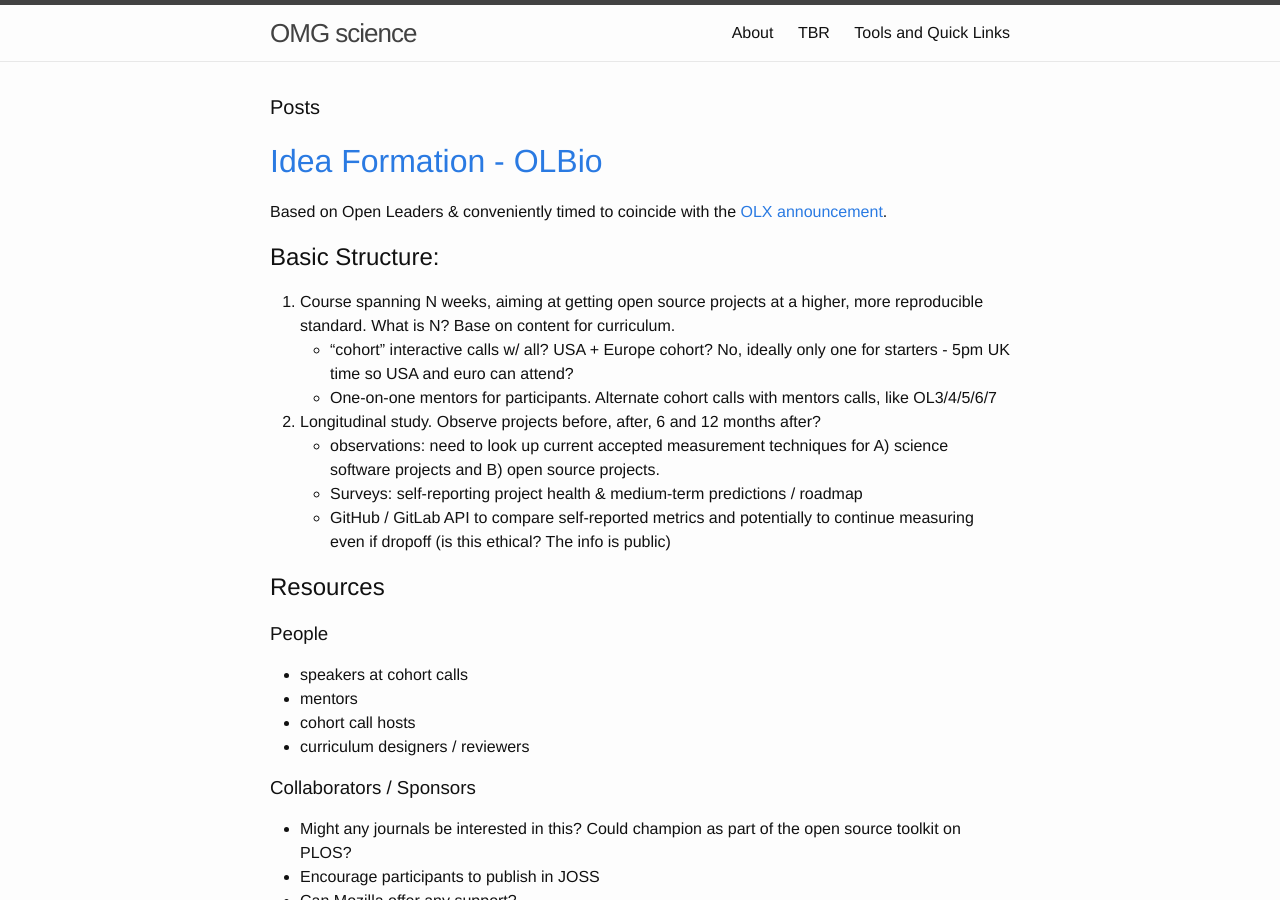
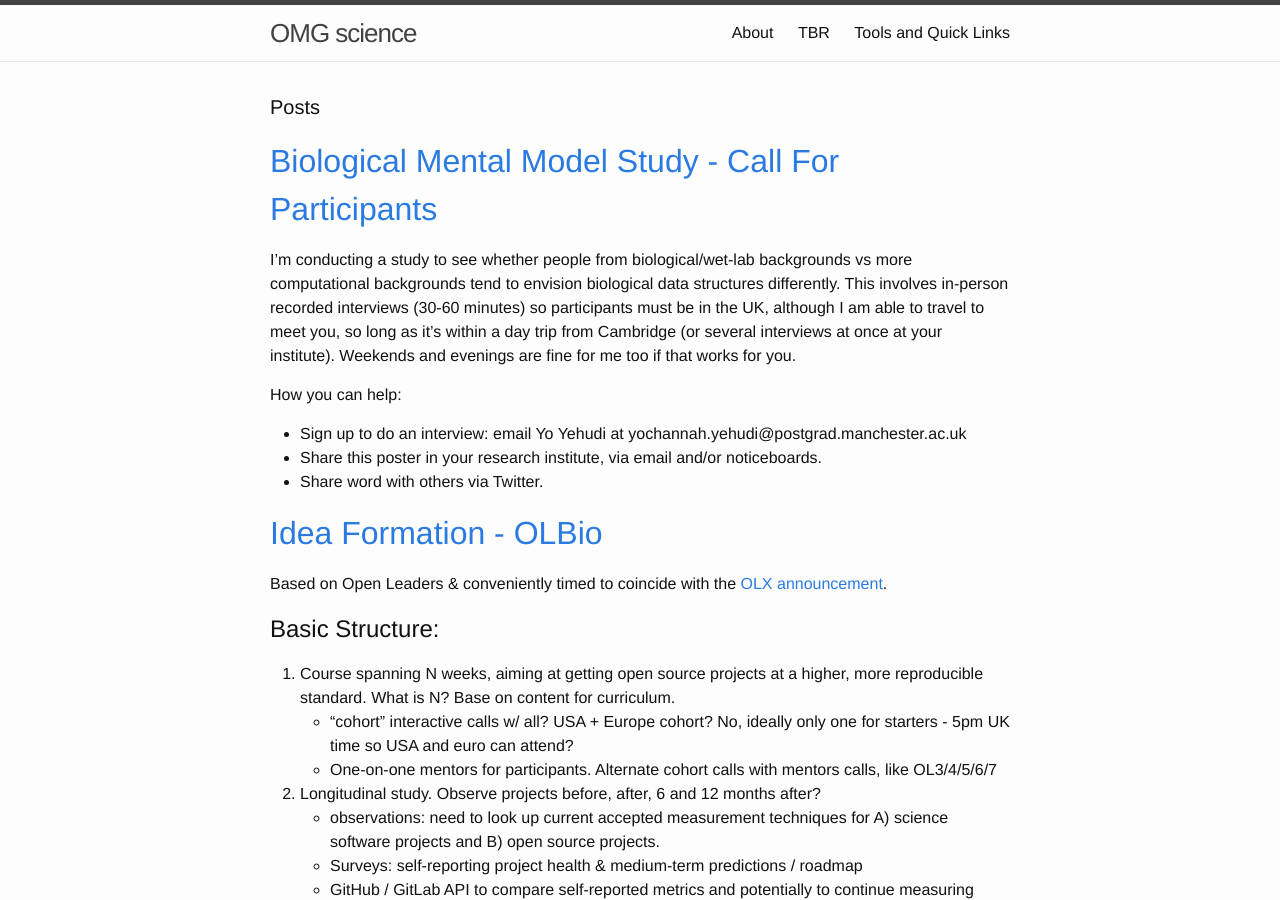
Before and after one commit to yochannah/omgscience, a Jekyll site: the page built from index.html, in a window 1280 px wide and 900 px high. Built offline with Jekyll 4.4.1, drawn with Linux system fonts in a browser that asks for light colours.

Commit message:
add recruitment poster

```diff
--- /dev/null
+++ b/_posts/2019-07-29-call-for-participants.md
@@ -0,0 +1,14 @@
+---
+layout: post
+title: Biological mental model study - call for participants
+date: 2019-07-29 12:13
+tags: mental-models
+---
+
+I'm conducting a study to see whether people from biological/wet-lab backgrounds vs more computational backgrounds tend to envision biological data structures differently. This involves in-person recorded interviews (30-60 minutes) so participants must be in the UK, although I am able to travel to meet you, so long as it's within a day trip from Cambridge (or several interviews at once at your institute). Weekends and evenings are fine for me too if that works for you.
+
+How you can help:
+
+- Sign up to do an interview: email Yo Yehudi at yochannah.yehudi@postgrad.manchester.ac.uk
+- Share this poster in your research institute, via email and/or noticeboards.
+- Share word with others via Twitter.
```
Also changed, not shown: _posts/2019-06-09-OLBio.md (+1 -1 lines), 1 other file.
